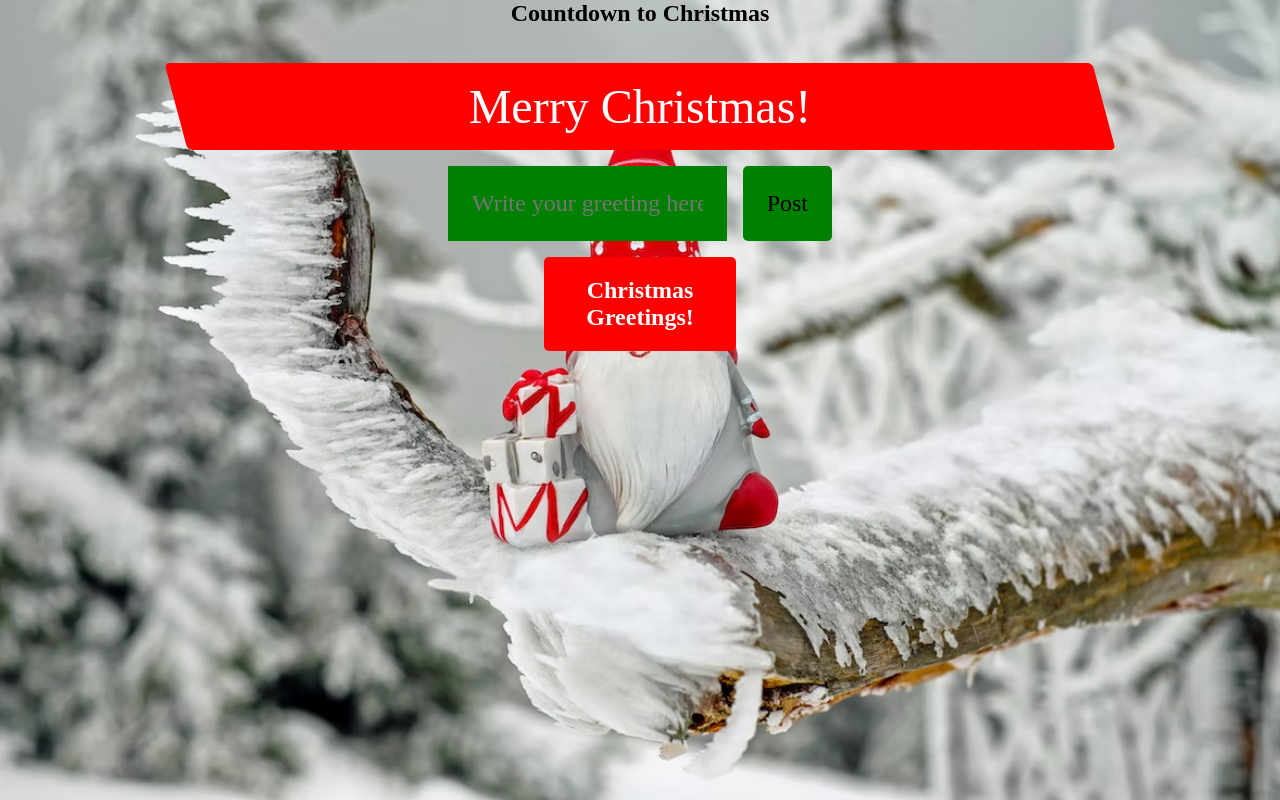
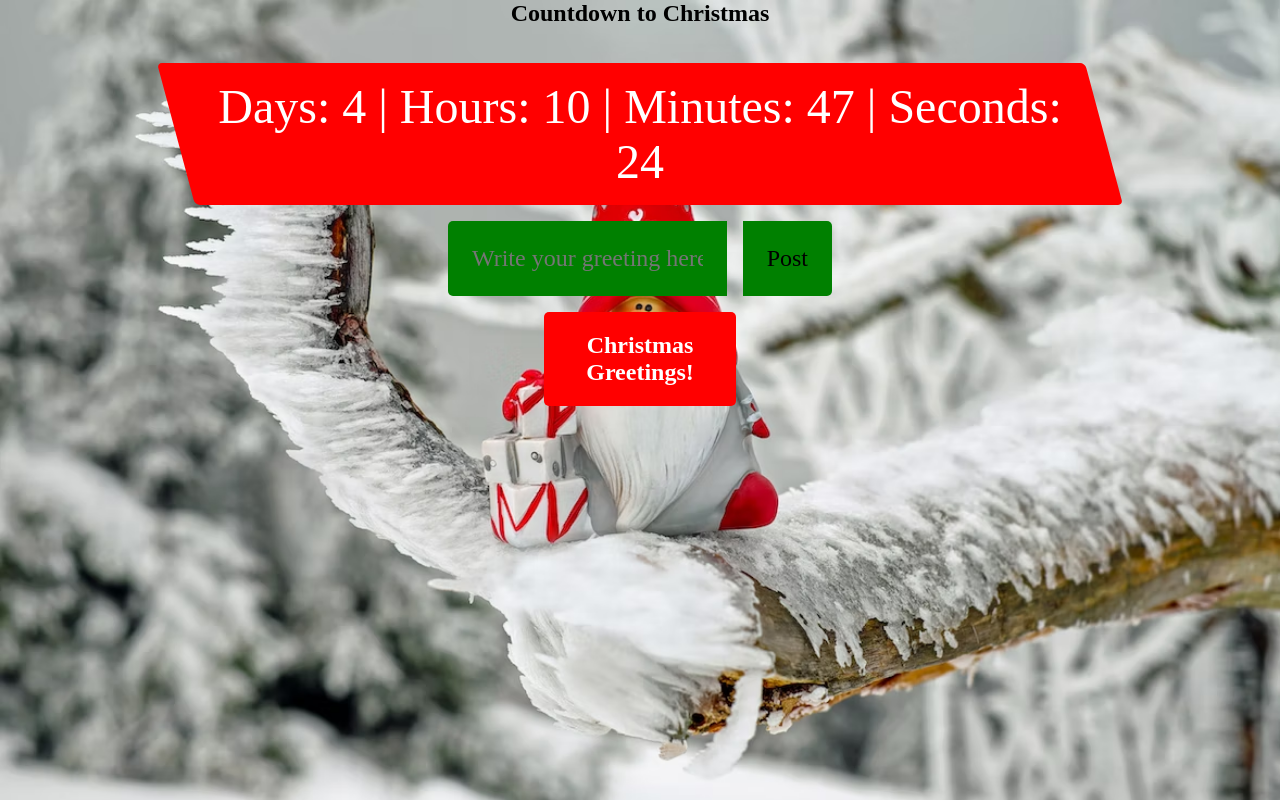
Before and after one commit to MirkusX/countdowntochristmas, a React (Create React App) app: page / in a window 1280 px wide. Built offline with nearby package versions, Linux system fonts and the light colour scheme; a web font is replaced by a local one.

Commit message:
added partial border radius, added comments, updated text when timer reaches zero

```diff
--- a/src/Components/StyledComponents.js
+++ b/src/Components/StyledComponents.js
@@ -55,6 +55,7 @@ export const CommentContainer = styled.div`
 `;
 
 export const StyledInput = styled.input`
+  border-radius: 5px 0 0 5px;
   background-color: green;
   border: none;
   padding: 1em;
@@ -67,7 +68,7 @@ export const StyledButton = styled.button`
   background-color: green;
   border: none;
   padding: 1em;
-  border-radius: 5px;
+  border-radius: 0 5px 5px 0;
   font-family: "Sevillana", cursive;
   font-size: 1.5rem;
 `;
--- a/src/Pages/Frontpage.js
+++ b/src/Pages/Frontpage.js
@@ -20,7 +20,7 @@ export const Frontpage = () => {
   //state for date
   const [date, setDate] = useState("");
   //date to countdown to
-  const cwismas = new Date(`2 dec, ${currentYear} 00:00:00`).getTime();
+  const cwismas = new Date(`24 dec, ${currentYear} 00:00:00`).getTime();
   //state for comments array
   const [comments, setComments] = useState(storedComments);
   //state for message
@@ -53,8 +53,9 @@ export const Frontpage = () => {
     setDate(
       `Days: ${days} | Hours: ${hours} | Minutes: ${minutes} | Seconds: ${seconds}`
     );
-    if (between <= 0) {
-      setDate("Merry Christmas!");
+    //if the countdown reaches zero displays message
+    if (between < 0) {
+      setDate("Merry Christmas! Come back next year.");
     }
   }, 1000);
   //sets comments array in local storage
```
